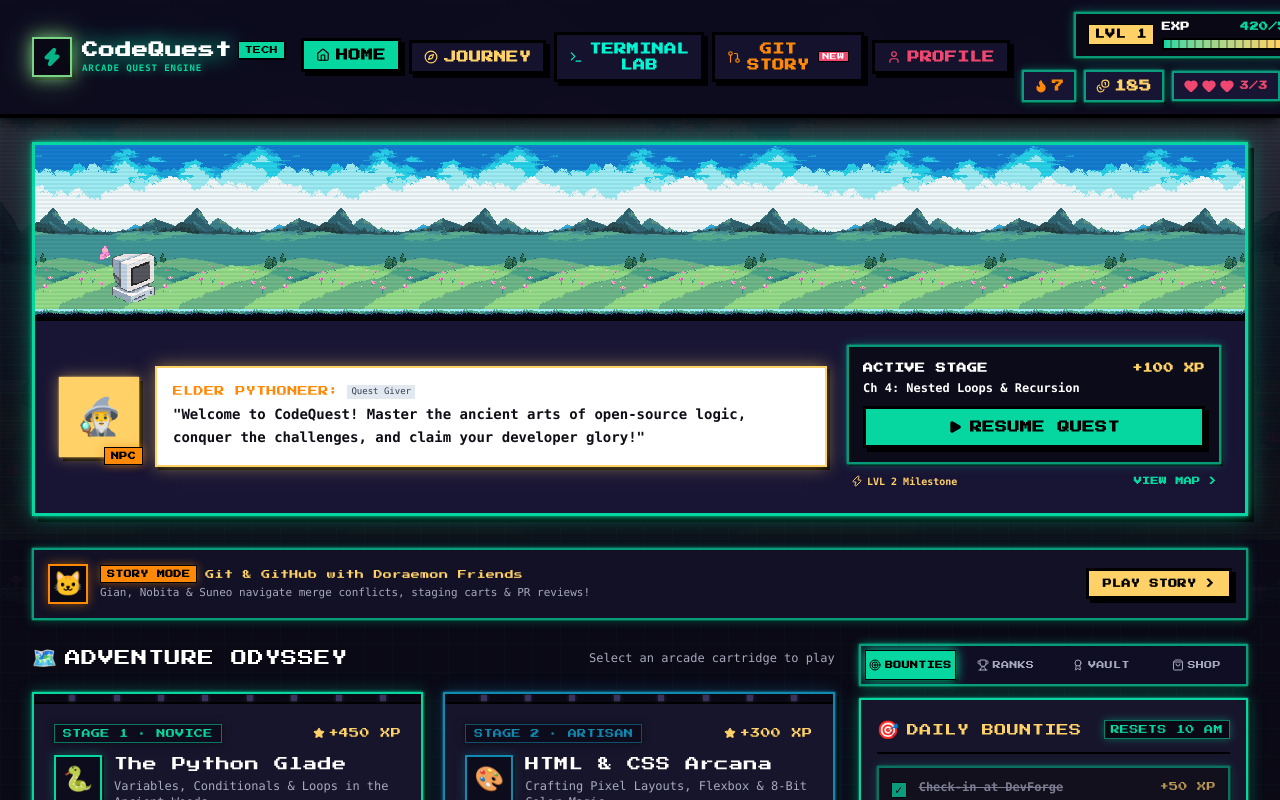
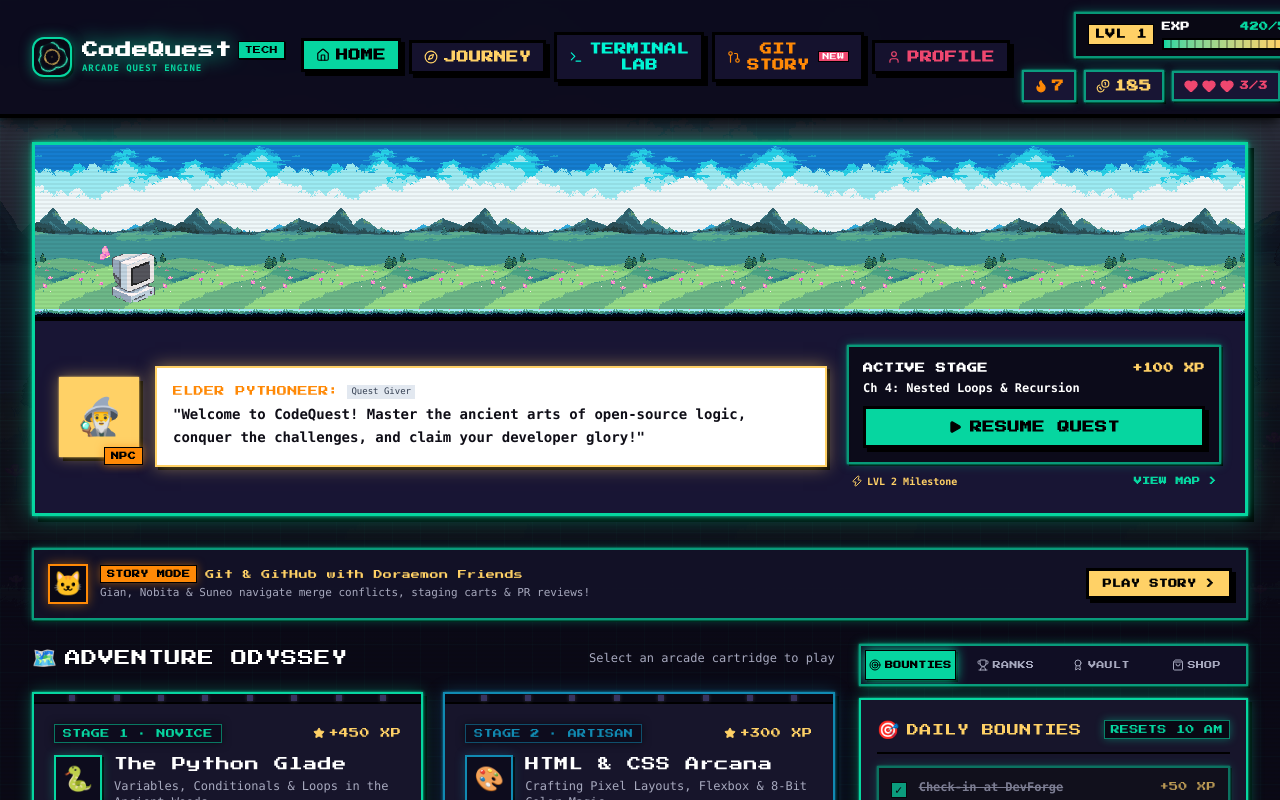
Before and after one commit to anirudhthakur639-rgb/CommitCrew, a Next.js app: page / in a window 1280 px wide. Shown: the top 800 px of the page. Built offline with nearby package versions, Linux system fonts and the light colour scheme.

Commit message:
feat: replace thunderbolt with rotating anti-clockwise Celtic Triquetra knot symbol

```diff
--- a/src/app/globals.css
+++ b/src/app/globals.css
@@ -320,6 +320,24 @@
   animation: chipPulse 2s infinite ease-in-out;
 }
 
+/* Continuous Anti-Clockwise Rotation for Sacred Triquetra */
+@keyframes spinCounterClockwise {
+  from {
+    transform: rotate(0deg);
+  }
+  to {
+    transform: rotate(-360deg);
+  }
+}
+
+.animate-spin-reverse {
+  animation: spinCounterClockwise 10s linear infinite;
+}
+
+.animate-spin-reverse-fast {
+  animation: spinCounterClockwise 5s linear infinite;
+}
+
 /* Subtle CRT Scanlines & Cyber Tech Grid */
 .arcade-grid {
   background-color: #0a0915;
--- a/src/components/Navbar.tsx
+++ b/src/components/Navbar.tsx
@@ -2,7 +2,8 @@
 
 import React from "react";
 import { useGame } from "@/context/GameContext";
-import { Volume2, VolumeX, Flame, Coins, Heart, Compass, Home, User, Sparkles, GitPullRequest, Terminal, Zap } from "lucide-react";
+import { Volume2, VolumeX, Flame, Coins, Heart, Compass, Home, User, Sparkles, GitPullRequest, Terminal } from "lucide-react";
+import { TriquetraIcon } from "@/components/TriquetraIcon";
 
 export const Navbar: React.FC = () => {
   const {
@@ -34,8 +35,8 @@ export const Navbar: React.FC = () => {
               onClick={() => setActiveTab("home")}
               className="flex items-center gap-2.5 cursor-pointer group select-none"
             >
-              <div className="w-10 h-10 bg-[#090814] border-2 border-[#06d6a0] neon-brand-glow flex items-center justify-center text-xl group-hover:scale-110 transition-transform">
-                <Zap className="w-5 h-5 text-[#06d6a0] fill-[#06d6a0] animate-pulse" />
+              <div className="w-10 h-10 rounded-xl bg-[#090814] border-2 border-[#06d6a0] shadow-[0_0_12px_rgba(6,214,160,0.5),2px_2px_0_#000] flex items-center justify-center group-hover:scale-110 group-hover:border-[#ffd166] group-hover:shadow-[0_0_18px_rgba(255,209,102,0.6),2px_2px_0_#000] transition-all relative">
+                <TriquetraIcon className="w-7 h-7 animate-spin-reverse group-hover:animate-spin-reverse-fast transition-all select-none" />
               </div>
               <div>
                 <div className="flex items-center gap-1.5">
--- /dev/null
+++ b/src/components/TriquetraIcon.tsx
@@ -0,0 +1,125 @@
+"use client";
+
+import React from "react";
+
+interface TriquetraIconProps {
+  className?: string;
+}
+
+/**
+ * Triquetra Icon with Interwoven Circle (Trinity Knot)
+ * Hand-tuned geometric Celtic knot inspired by the Sic Mundus / Dark symbol.
+ */
+export const TriquetraIcon: React.FC<TriquetraIconProps> = ({
+  className = "w-7 h-7",
+}) => {
+  return (
+    <svg
+      viewBox="0 0 100 100"
+      className={className}
+      fill="none"
+      xmlns="http://www.w3.org/2000/svg"
+      style={{ transformOrigin: "50% 50%" }}
+    >
+      <defs>
+        {/* Luminous emerald glow for the sacred knot */}
+        <filter id="triquetra-emerald-glow" x="-30%" y="-30%" width="160%" height="160%">
+          <feDropShadow dx="0" dy="0" stdDeviation="2.5" floodColor="#06d6a0" floodOpacity="0.85" />
+          <feDropShadow dx="0" dy="0" stdDeviation="5" floodColor="#06d6a0" floodOpacity="0.4" />
+        </filter>
+
+        {/* Golden aura for the intertwined circle */}
+        <filter id="triquetra-gold-glow" x="-30%" y="-30%" width="160%" height="160%">
+          <feDropShadow dx="0" dy="0" stdDeviation="2" floodColor="#ffd166" floodOpacity="0.75" />
+        </filter>
+      </defs>
+
+      {/* Base Intertwined Ring (passes beneath outer strands) */}
+      <circle
+        cx="50"
+        cy="50"
+        r="26"
+        stroke="#ffd166"
+        strokeWidth="3.5"
+        strokeLinecap="round"
+        fill="none"
+        filter="url(#triquetra-gold-glow)"
+        opacity="0.95"
+      />
+
+      {/* The 3-Lobe Sacred Triquetra Knot */}
+      <path
+        d="M 15.36 70.00 A 34.64 34.64 0 0 1 50.00 10.00 A 34.64 34.64 0 0 1 84.64 70.00 A 34.64 34.64 0 0 1 15.36 70.00 Z"
+        stroke="#06d6a0"
+        strokeWidth="4"
+        strokeLinejoin="round"
+        strokeLinecap="round"
+        fill="none"
+        filter="url(#triquetra-emerald-glow)"
+      />
+
+      {/* Inner Chalk/Rune Core Highlight on Triquetra Strands */}
+      <path
+        d="M 15.36 70.00 A 34.64 34.64 0 0 1 50.00 10.00 A 34.64 34.64 0 0 1 84.64 70.00 A 34.64 34.64 0 0 1 15.36 70.00 Z"
+        stroke="#ffffff"
+        strokeWidth="1.2"
+        strokeLinejoin="round"
+        strokeLinecap="round"
+        fill="none"
+        opacity="0.9"
+      />
+
+      {/* Interlacing Over-Arcs (Circle passing OVER triquetra strand for authentic Celtic weave) */}
+      {/* Lobe 1 (Bottom Right) */}
+      <path
+        d="M 66.01 70.49 A 26 26 0 0 1 54.45 75.72"
+        stroke="#090814"
+        strokeWidth="6"
+        strokeLinecap="round"
+        fill="none"
+      />
+      <path
+        d="M 66.01 70.49 A 26 26 0 0 1 54.45 75.72"
+        stroke="#ffd166"
+        strokeWidth="3.5"
+        strokeLinecap="round"
+        fill="none"
+      />
+
+      {/* Lobe 2 (Bottom Left) */}
+      <path
+        d="M 24.21 53.26 A 26 26 0 0 1 25.69 40.77"
+        stroke="#090814"
+        strokeWidth="6"
+        strokeLinecap="round"
+        fill="none"
+      />
+      <path
+        d="M 24.21 53.26 A 26 26 0 0 1 25.69 40.77"
+        stroke="#ffd166"
+        strokeWidth="3.5"
+        strokeLinecap="round"
+        fill="none"
+      />
+
+      {/* Lobe 3 (Top) */}
+      <path
+        d="M 59.78 26.25 A 26 26 0 0 1 69.86 33.51"
+        stroke="#090814"
+        strokeWidth="6"
+        strokeLinecap="round"
+        fill="none"
+      />
+      <path
+        d="M 59.78 26.25 A 26 26 0 0 1 69.86 33.51"
+        stroke="#ffd166"
+        strokeWidth="3.5"
+        strokeLinecap="round"
+        fill="none"
+      />
+
+      {/* Central Singularity Node */}
+      <circle cx="50" cy="50" r="2.2" fill="#ffd166" opacity="0.85" />
+    </svg>
+  );
+};
```
